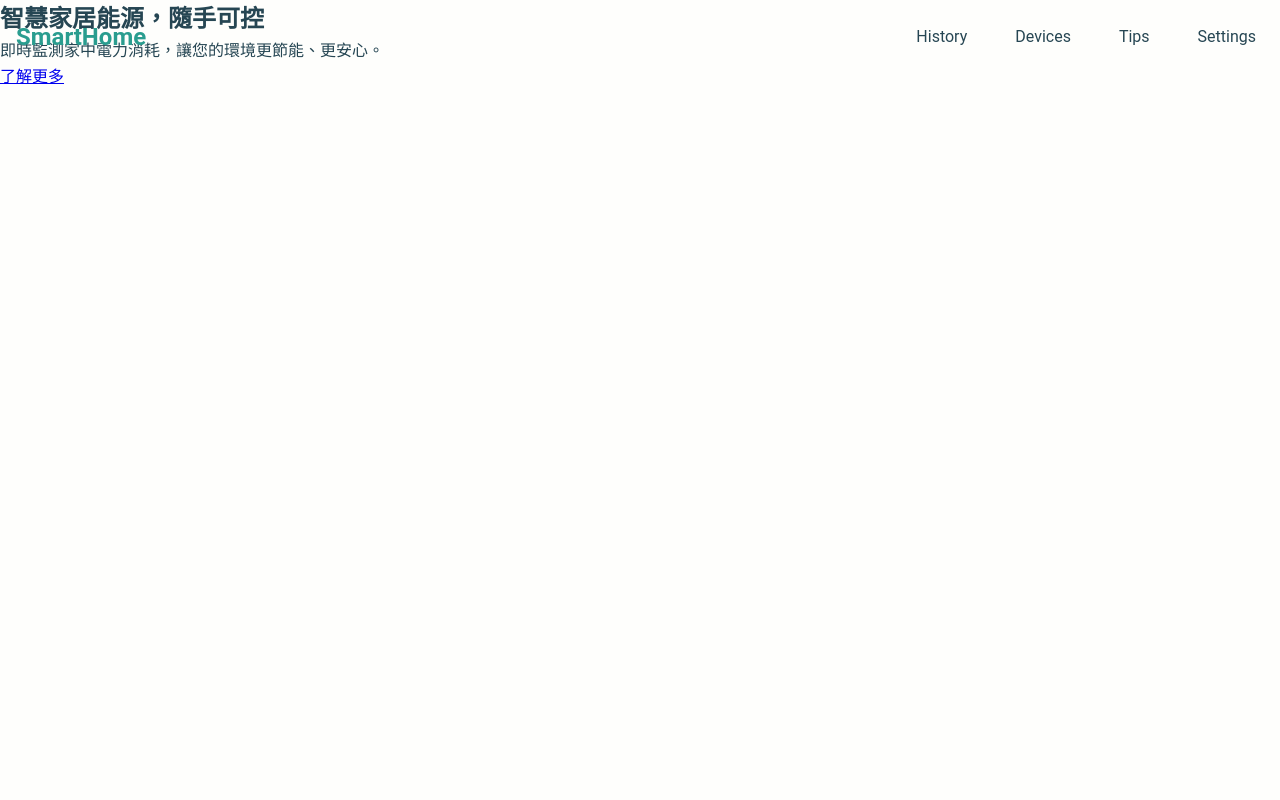
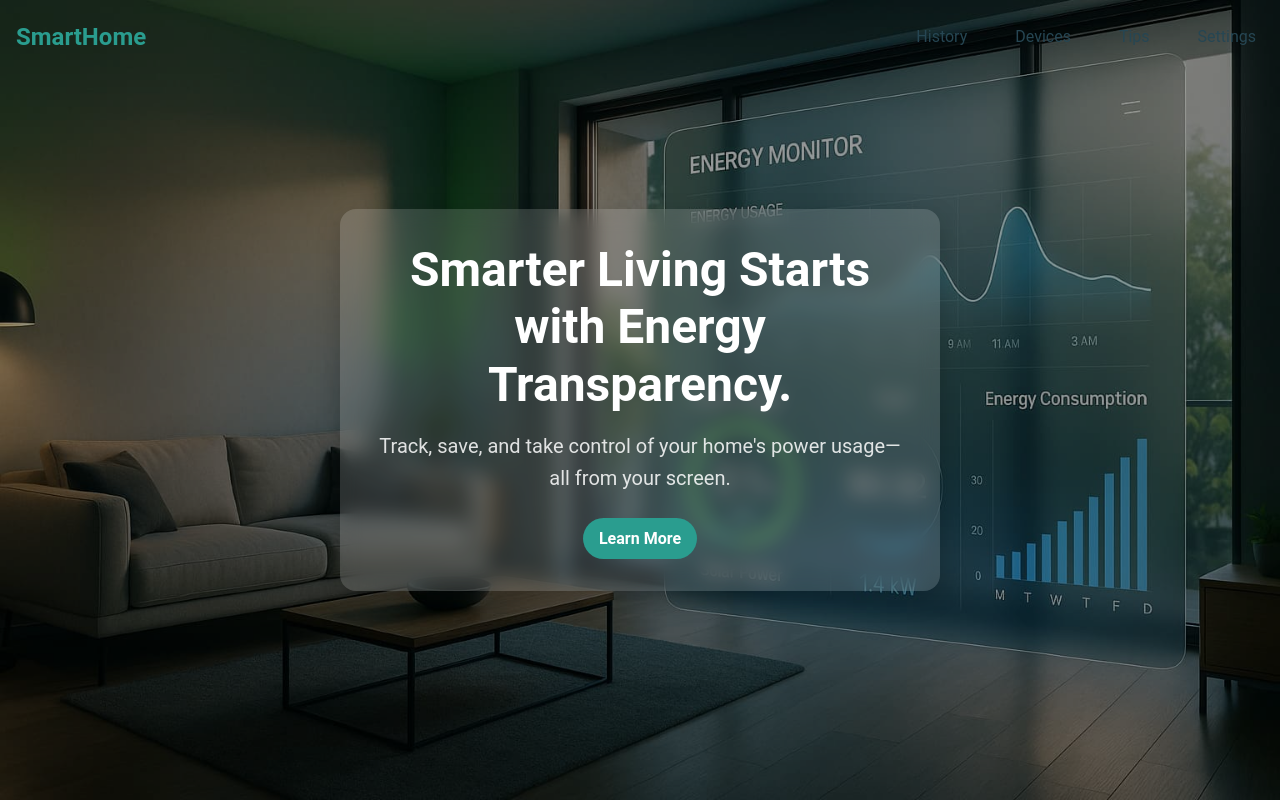
Before and after one commit to Justin21523/smart-home-energy-monitor, a website: page index.html in a window 1280 px wide. Drawn offline with Linux system fonts and the light colour scheme.

Commit message:
feat(hero): add frosted-glass floating card and integrate background image

```diff
--- a/assets/css/hero.css
+++ b/assets/css/hero.css
@@ -1,44 +1,59 @@
 /* hero.css */
+
 .hero {
   position: relative;
+  /* 1. 放背景圖 */
+  background-image: url('../images/smart-living-energy-dashboard.jpg');
+  background-size: cover;
+  background-position: center;
   min-height: 100vh;
+
+  /* 2. Flex 置中卡片 */
   display: flex;
   align-items: center;
   justify-content: center;
-  background: url('../assets/hero-bg.jpg') center/cover no-repeat;
-  color: var(--color-on-primary);
-  text-align: center;
+  overflow: hidden;
 }
 
 .hero__overlay {
   position: absolute;
   inset: 0;
+  /* 稍微加深遮罩，讓卡片更浮出 */
   background-color: rgba(0, 0, 0, 0.4);
 }
 
-.hero__content {
+.hero__card {
   position: relative;
-  padding: var(--spacing-lg);
+  z-index: 1;
+
+  /* 1. 半透明＋毛玻璃 */
+  background-color: rgba(255, 255, 255, 0.15);
+  backdrop-filter: blur(10px);
+
+  /* 2. 卡片外觀 */
+  border-radius: 1rem;
+  padding: 2rem;
   max-width: 600px;
-  z-index: 1;
-  opacity: 0;
-  transform: translateY(20px);
-  transition: opacity 0.6s ease-out, transform 0.6s ease-out;
-}
+  text-align: center;
 
-.hero__content.is-visible {
-  opacity: 1;
-  transform: translateY(0);
+  /* 3. 投影強化立體感 */
+  box-shadow: 0 8px 24px rgba(0, 0, 0, 0.2);
 }
 
 .hero__title {
-  font-size: 2.5rem;
-  margin-bottom: var(--spacing-md);
+  margin-bottom: 1rem;
+  /* 響應式字級 */
+  font-size: clamp(2rem, 5vw, 3rem);
+  /* 白色文字 */
+  color: #fff;
+  line-height: 1.2;
 }
 
 .hero__subtitle {
-  font-size: 1.125rem;
-  margin-bottom: var(--spacing-lg);
+  margin-bottom: 1.5rem;
+  font-size: clamp(1rem, 2.5vw, 1.25rem);
+  /* 讓副標比主標淡一些 */
+  color: rgba(255, 255, 255, 0.85);
 }
 
 .btn--primary {
@@ -46,10 +61,12 @@
   padding: var(--spacing-sm) var(--spacing-md);
   border-radius: 2rem;
   background-color: var(--color-primary);
+  color: #fff;
   text-decoration: none;
   font-weight: bold;
-  transition: transform 0.2s ease;
+  transition: transform 0.2s ease, box-shadow 0.2s ease;
 }
 .btn--primary:hover {
-  transform: scale(1.05);
+  transform: translateY(-2px) scale(1.05);
+  box-shadow: 0 6px 20px rgba(0, 0, 0, 0.3);
 }
--- a/index.html
+++ b/index.html
@@ -11,6 +11,7 @@
   <link href="assets/css/base.css"       rel="stylesheet" />
   <link href="assets/css/layout.css"     rel="stylesheet" />
   <link href="assets/css/header.css"     rel="stylesheet" />
+  <link href="assets/css/hero.css"       rel="stylesheet" />
   <!-- 其它需要的 CSS -->
 </head>
 
@@ -68,15 +69,22 @@
     </div>
   </header>
 
-  <!-- Page Content -->
-  <section class="hero" aria-label="歡迎頁首區">
+  <!-- Hero Section -->
+  <section class="hero" aria-label="Hero: Energy Monitor">
+    <!-- 半透明遮罩，讓背景不至於太花 -->
     <div class="hero__overlay"></div>
-    <div class="hero__content">
-      <h1 class="hero__title">智慧家居能源，隨手可控</h1>
-      <p class="hero__subtitle">即時監測家中電力消耗，讓您的環境更節能、更安心。</p>
-      <a href="#features" class="btn btn--primary">了解更多</a>
+    <!-- 浮動卡片容器 -->
+    <div class="hero__card">
+      <h1 class="hero__title">
+        Smarter Living Starts with Energy Transparency.
+      </h1>
+      <p class="hero__subtitle">
+        Track, save, and take control of your home's power usage—all from your screen.
+      </p>
+      <a href="#features" class="btn btn--primary">Learn More</a>
     </div>
   </section>
+
 
   <!-- 導入 Header JS 以處理 scroll & burger toggle -->
   <script src="assets/js/header.js"></script>
```
Also changed, not shown: assets/images/smart-living-energy-dashboard.jpg (added).
